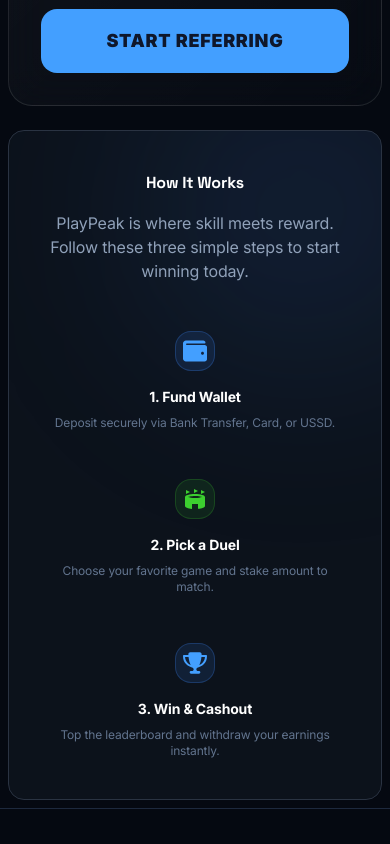
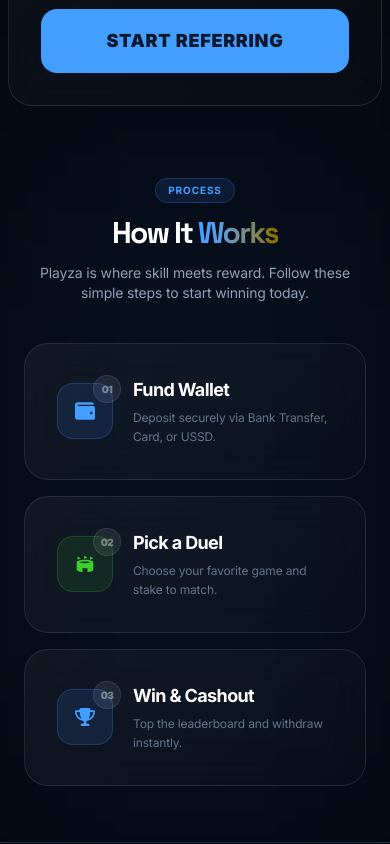
Before and after one commit to Guseltony/playza-frontend, a React (Vite) app: page / in a window 390 px wide. Shown: the part 2060-2904 px from the top of the page. Built offline with nearby package versions, Linux system fonts and the light colour scheme.

Commit message:
Redesign HowItWorks component for better mobile optimization

```diff
--- a/src/components/home/CTAReferral.tsx
+++ b/src/components/home/CTAReferral.tsx
@@ -51,9 +51,9 @@
 
             {/* <!-- Decor / Visual element (Right side) --> */}
             <div className="hidden lg:flex justify-center relative">
-                <div className="relative w-50 h-50">
+                <div className="relative w-44 h-44">
                     <div className="absolute inset-0 bg-primary/20 rounded-full blur-2xl animate-pulse" />
-                    <div className="absolute top-1/2 left-1/2 -translate-x-1/2 -translate-y-1/2 w-40 h-40 border border-white/10 rounded-3xl rotate-12 backdrop-blur-xl flex items-center justify-center">
+                    <div className="absolute top-1/2 left-1/2 -translate-x-1/2 -translate-y-1/2 w-36 h-36 border border-white/10 rounded-3xl rotate-12 backdrop-blur-xl flex items-center justify-center">
                         <span className="text-6xl">🎁</span>
                     </div>
                 </div>
--- a/src/components/home/HowItWorks.tsx
+++ b/src/components/home/HowItWorks.tsx
@@ -4,50 +4,74 @@
 
 const HowItWorks = () => {
   return (
-    <section className="glass rounded-2xl p-10 border border-white/5 overflow-hidden relative">
-      <div className="absolute -top-20 -right-20 w-80 h-80 bg-primary/10 rounded-full blur-[100px]"></div>
-      <div className="relative z-10 text-center max-w-2xl mx-auto mb-12">
-        <h2 className="md:text-3xl font-display font-bold text-slate-900 dark:text-white mb-4">
-          How It Works
+    <section className="relative py-12 px-4 md:px-0">
+      {/* Background decoration */}
+      <div className="absolute top-1/2 left-1/2 -translate-x-1/2 -translate-y-1/2 w-full max-w-4xl h-full bg-primary/5 blur-[120px] pointer-events-none" />
+
+      <div className="relative z-10 max-w-6xl mx-auto">
+        <div className="flex flex-col items-center text-center mb-10 space-y-3">
+          <div className="inline-flex items-center px-3 py-1 rounded-full bg-primary/10 border border-primary/20 text-primary text-[10px] font-bold uppercase tracking-widest">
+            Process
+          </div>
+          <h2 className="text-3xl md:text-4xl font-black tracking-tighter text-white">
+            How It <span className="text-transparent bg-clip-text bg-linear-to-r from-primary to-accent">Works</span>
           </h2>
-        <p className="text-slate-600 dark:text-slate-400">
-          PlayPeak is where skill meets reward. Follow these three simple steps
-          to start winning today.
+          <p className="text-slate-400 text-sm md:text-base max-w-xl">
+            Playza is where skill meets reward. Follow these simple steps to start winning today.
           </p>
         </div>
-      <div className="grid grid-cols-1 md:grid-cols-3 gap-12 relative z-10">
-        <div className="text-center group">
-          <div className=" w-10 h-10 md:w-20 md:h-20 mx-auto bg-primary/10 rounded-2xl flex items-center justify-center mb-4 group-hover:bg-primary transition-colors neon-glow-blue border border-primary/20">
-            <FaWallet className="text-2xl md:text-4xl text-primary group-hover:text-white" />
+
+        <div className="grid grid-cols-1 md:grid-cols-3 gap-4 md:gap-6">
+          {/* Step 1 */}
+          <div className="referral-card group p-5 md:p-8 flex flex-row md:flex-col items-center gap-5 md:gap-6 text-left md:text-center transition-all duration-300 hover:scale-[1.02]">
+            <div className="relative flex-shrink-0">
+               <div className="absolute inset-0 bg-primary/20 rounded-2xl blur-xl opacity-0 group-hover:opacity-100 transition-opacity" />
+               <div className="relative w-14 h-14 md:w-20 md:h-20 bg-primary/10 rounded-2xl flex items-center justify-center border border-primary/20 group-hover:bg-primary transition-all duration-300">
+                <FaWallet className="text-xl md:text-4xl text-primary group-hover:text-white" />
               </div>
-          <h4 className=" text-sm md:text-xl font-display font-bold text-slate-900 dark:text-white mb-2">
-            1. Fund Wallet
-          </h4>
-          <p className="text-xs text-slate-500">
+              <div className="absolute -top-2 -right-2 w-7 h-7 step-badge backdrop-blur-md">01</div>
+            </div>
+            <div className="space-y-1 md:space-y-2">
+              <h4 className="text-lg md:text-xl font-bold text-white tracking-tight">Fund Wallet</h4>
+              <p className="text-xs md:text-sm text-slate-500 leading-relaxed">
                 Deposit securely via Bank Transfer, Card, or USSD.
               </p>
             </div>
-        <div className="text-center group">
-          <div className="w-10 h-10 md:w-20 md:h-20 mx-auto bg-secondary/10 rounded-2xl flex items-center justify-center mb-4 group-hover:bg-secondary transition-colors neon-glow-purple border border-secondary/20">
-            <MdStadium className="text-2xl md:text-4xl text-secondary group-hover:text-white" />
           </div>
-          <h4 className="text-sm md:text-xl font-display font-bold text-slate-900 dark:text-white mb-2">
-            2. Pick a Duel
-          </h4>
-          <p className="text-xs text-slate-500">
-            Choose your favorite game and stake amount to match.
+
+          {/* Step 2 */}
+          <div className="referral-card group p-5 md:p-8 flex flex-row md:flex-col items-center gap-5 md:gap-6 text-left md:text-center transition-all duration-300 hover:scale-[1.02]">
+            <div className="relative flex-shrink-0">
+               <div className="absolute inset-0 bg-secondary/20 rounded-2xl blur-xl opacity-0 group-hover:opacity-100 transition-opacity" />
+               <div className="relative w-14 h-14 md:w-20 md:h-20 bg-secondary/10 rounded-2xl flex items-center justify-center border border-secondary/20 group-hover:bg-secondary transition-all duration-300">
+                <MdStadium className="text-xl md:text-4xl text-secondary group-hover:text-white" />
+              </div>
+              <div className="absolute -top-2 -right-2 w-7 h-7 step-badge backdrop-blur-md">02</div>
+            </div>
+            <div className="space-y-1 md:space-y-2">
+              <h4 className="text-lg md:text-xl font-bold text-white tracking-tight">Pick a Duel</h4>
+              <p className="text-xs md:text-sm text-slate-500 leading-relaxed">
+                Choose your favorite game and stake to match.
               </p>
             </div>
-        <div className="text-center group">
-          <div className="w-10 h-10 md:w-20 md:h-20 mx-auto bg-primary/10 rounded-2xl flex items-center justify-center mb-4 group-hover:bg-primary transition-colors neon-glow-blue border border-primary/20">
-            <FaTrophy className="text-2xl md:text-4xl text-primary group-hover:text-white" />
           </div>
-          <h4 className="text-sm md:text-xl font-display font-bold text-slate-900 dark:text-white mb-2">
-            3. Win &amp; Cashout
-          </h4>
-          <p className="text-xs text-slate-500">
-            Top the leaderboard and withdraw your earnings instantly.
+
+          {/* Step 3 */}
+          <div className="referral-card group p-5 md:p-8 flex flex-row md:flex-col items-center gap-5 md:gap-6 text-left md:text-center transition-all duration-300 hover:scale-[1.02]">
+            <div className="relative flex-shrink-0">
+               <div className="absolute inset-0 bg-primary/20 rounded-2xl blur-xl opacity-0 group-hover:opacity-100 transition-opacity" />
+               <div className="relative w-14 h-14 md:w-20 md:h-20 bg-primary/10 rounded-2xl flex items-center justify-center border border-primary/20 group-hover:bg-primary transition-all duration-300">
+                <FaTrophy className="text-xl md:text-4xl text-primary group-hover:text-white" />
+              </div>
+              <div className="absolute -top-2 -right-2 w-7 h-7 step-badge backdrop-blur-md">03</div>
+            </div>
+            <div className="space-y-1 md:space-y-2">
+              <h4 className="text-lg md:text-xl font-bold text-white tracking-tight">Win & Cashout</h4>
+              <p className="text-xs md:text-sm text-slate-500 leading-relaxed">
+                Top the leaderboard and withdraw instantly.
               </p>
+            </div>
+          </div>
         </div>
       </div>
     </section>
--- a/src/index.css
+++ b/src/index.css
@@ -520,3 +520,13 @@
     @apply absolute -top-24 -right-24 w-64 h-64 rounded-full blur-[100px] opacity-20 pointer-events-none;
     background: var(--primary);
 }
+
+.step-badge {
+    @apply flex items-center justify-center rounded-full font-black text-[10px] uppercase tracking-tighter border border-white/10;
+    background: rgba(255, 255, 255, 0.05);
+    color: rgba(255, 255, 255, 0.4);
+}
+
+.glow-secondary {
+    box-shadow: 0 0 15px var(--secondary);
+}
```
Lines whose indentation alone changed are shown as unchanged.
